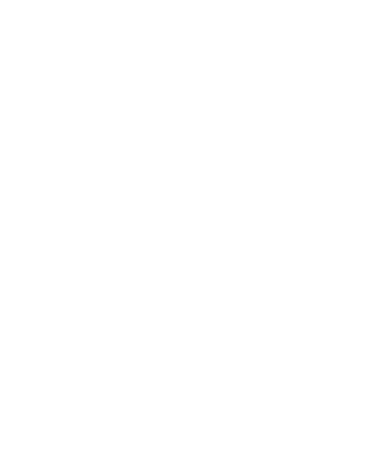
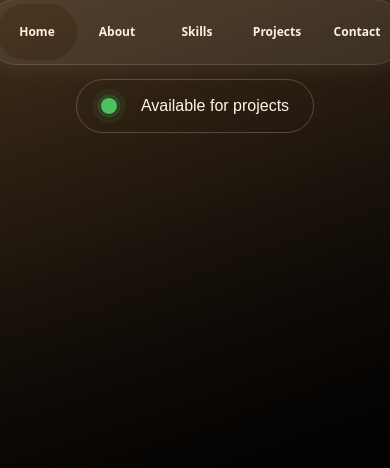
Before and after one commit to JamieCalaku/Personal-Portfolio, a Next.js app: page / in a window 390 px wide. Shown: the top 468 px of the page. Built offline with nearby package versions, Linux system fonts and the light colour scheme.

Commit message:
Added Header not Responsive yet

```diff
--- a/app/globals.css
+++ b/app/globals.css
@@ -1,5 +1,51 @@
 @import "tailwindcss";
 
 :root {
+    /* App */
+    --app-bg: 0 0 0;
 
+    /* Navbar */
+    --navbar-stroke: 55 55 55;
+    --status-green: 34 197 94;
 }
+
+@theme {
+    /* App */
+    --color-bg: rgb(var(--app-bg) / 1);
+
+    /* Navbar */
+    --color-navbar-stroke: rgb(var(--navbar-stroke) / 1);
+    --shadow-navbar-glow: 0 0 22px rgba(131, 131, 131, 0.2);
+    --animate-status: status-ripple 3s infinite ease-out;
+}
+
+@keyframes status-ripple {
+    0% { opacity: 0.55; transform: scale(1); }
+    100% { opacity: 0; transform: scale(2.4); }
+}
+
+@layer components {
+    .status-dot {
+        @apply relative w-4 aspect-square rounded-full;
+        background: rgb(var(--status-green));
+    }
+
+    .status-dot::before,
+    .status-dot::after {
+        content: "";
+        position: absolute;
+        inset: 0;
+        border-radius: inherit;
+        border: 2px solid rgb(var(--status-green) / 0.65);
+        animation: var(--animate-status);
+    }
+
+    .status-dot::before { animation-delay: -1.15s; }
+    .status-dot::after  { animation-delay: -2.3s; }
+}
+
+@layer base {
+    body {
+        @apply bg-bg;
+    }
+}
--- a/app/page.tsx
+++ b/app/page.tsx
@@ -1,7 +1,18 @@
+import Header from "@/components/main/Header";
+
 export default function Home() {
-  return (
-    <div>
+    return (
+        <div className="relative min-h-screen bg-bg overflow-hidden">
 
-    </div>
-  );
+            {/* Blurred Light */}
+            <div className="pointer-events-none absolute -top-130 -left-180 z-50">
+                <div className="w-600 h-100 -rotate-[20deg] bg-orange-300/50 rounded-full blur-[220px]"/>
+            </div>
+
+            {/* Content */}
+            <div className="relative z-10">
+                <Header />
+            </div>
+        </div>
+    );
 }
--- /dev/null
+++ b/components/main/Header.tsx
@@ -0,0 +1,24 @@
+import Navbar from "@/components/sub/Navbar";
+import Navbar_Available from "@/components/sub/Navbar_Available";
+import Navbar_Signature from "@/components/sub/Navbar_Signature";
+
+export default function Header() {
+    return (
+        <div className="flex w-screen h-30 px-10 items-center flex-col gap-4 min-[990px]:flex-row min-[990px]:justify-between min-[990px]:gap-0">
+            {/* Signature */}
+            <div className="order-2 min-[990px]:order-1 flex max-[990px]:hidden min-[990px]:pl-6">
+                <Navbar_Signature />
+            </div>
+
+            {/* Navbar */}
+            <div className="order-1 min-[990px]:order-2 flex">
+                <Navbar />
+            </div>
+
+            {/* Available */}
+            <div className="order-3 min-[990px]:order-3 flex min-[990px]:pr-6">
+                <Navbar_Available />
+            </div>
+        </div>
+    );
+}
--- /dev/null
+++ b/components/sub/Navbar.tsx
@@ -0,0 +1,90 @@
+"use client";
+
+import { useEffect, useState } from "react";
+
+type NavLink = { label: string; id: string };
+
+const LINKS: NavLink[] = [
+    { label: "Home", id: "home" },
+    { label: "About", id: "about" },
+    { label: "Skills", id: "skills" },
+    { label: "Projects", id: "projects" },
+    { label: "Contact", id: "Contact" },
+];
+
+const OBSERVER_OPTIONS: IntersectionObserverInit = {
+    rootMargin: "-40% 0px -40% 0px",
+    threshold: 0.1,
+};
+
+export default function Navbar() {
+    const [activeId, setActiveId] = useState<string>("home");
+
+    const scrollTo = (id: string) =>
+        document.getElementById(id)?.scrollIntoView({
+            behavior: "smooth",
+            block: "start",
+        });
+
+    useEffect(() => {
+        const observer = new IntersectionObserver(
+            (entries) =>
+                entries.forEach((e) => e.isIntersecting && setActiveId(e.target.id)),
+            OBSERVER_OPTIONS
+        );
+
+        LINKS.forEach((l) => {
+            const el = document.getElementById(l.id);
+            if (el) observer.observe(el);
+        });
+
+        return () => observer.disconnect();
+    }, []);
+
+    return (
+        <nav className="w-[600px] max-[1300px]:w-[520px] max-[1150px]:w-[420px] h-16 bg-neutral-900 rounded-[100px] shadow-navbar-glow outline-1 outline-navbar-stroke inline-flex items-center px-3 overflow-hidden">
+            <div className="flex items-center justify-between w-full px-2 max-[1150px]:px-0">
+                {LINKS.map(({ id, label }) => (
+                    <NavItem
+                        key={id}
+                        id={id}
+                        label={label}
+                        active={activeId === id}
+                        onClick={scrollTo}
+                    />
+                ))}
+            </div>
+        </nav>
+    );
+}
+
+type NavItemProps = {
+    id: string;
+    label: string;
+    active: boolean;
+    onClick: (id: string) => void;
+};
+
+function NavItem({ id, label, active, onClick }: NavItemProps) {
+    return (
+        <a
+            href={`#${id}`}
+            onClick={(e) => {
+                e.preventDefault();
+                onClick(id);
+            }}
+            className="relative flex items-center justify-center h-14 text-base max-[1300px]:text-sm max-[1150px]:text-xs font-bold text-white"
+        >
+      <span className="relative inline-flex items-center justify-center w-28 max-[1300px]:w-24 max-[1150px]:w-20 h-14">
+        {active && <ActivePill />}
+          <span className="relative z-10">{label}</span>
+      </span>
+        </a>
+    );
+}
+
+function ActivePill() {
+    return (
+        <span className="absolute inset-0 bg-stone-950 rounded-[100px] transition-transform duration-300" />
+    );
+}
--- /dev/null
+++ b/components/sub/Navbar_Available.tsx
@@ -0,0 +1,10 @@
+export default function Navbar_Available() {
+    return (
+        <div>
+            <div className="px-6 py-3.5 rounded-[57px] outline-1 outline-navbar-stroke inline-flex items-center gap-6 overflow-hidden">
+                <div className="status-dot" />
+                <h2 className="text-white text-base font-normal font-['Arial']">Available for projects</h2>
+            </div>
+        </div>
+    );
+}
--- /dev/null
+++ b/components/sub/Navbar_Signature.tsx
@@ -0,0 +1,7 @@
+export default function Navbar_Signature() {
+    return (
+        <div>
+            <h1 className="text-white text-2xl font-light">JAMIECALAKU</h1>
+        </div>
+    );
+}
```
